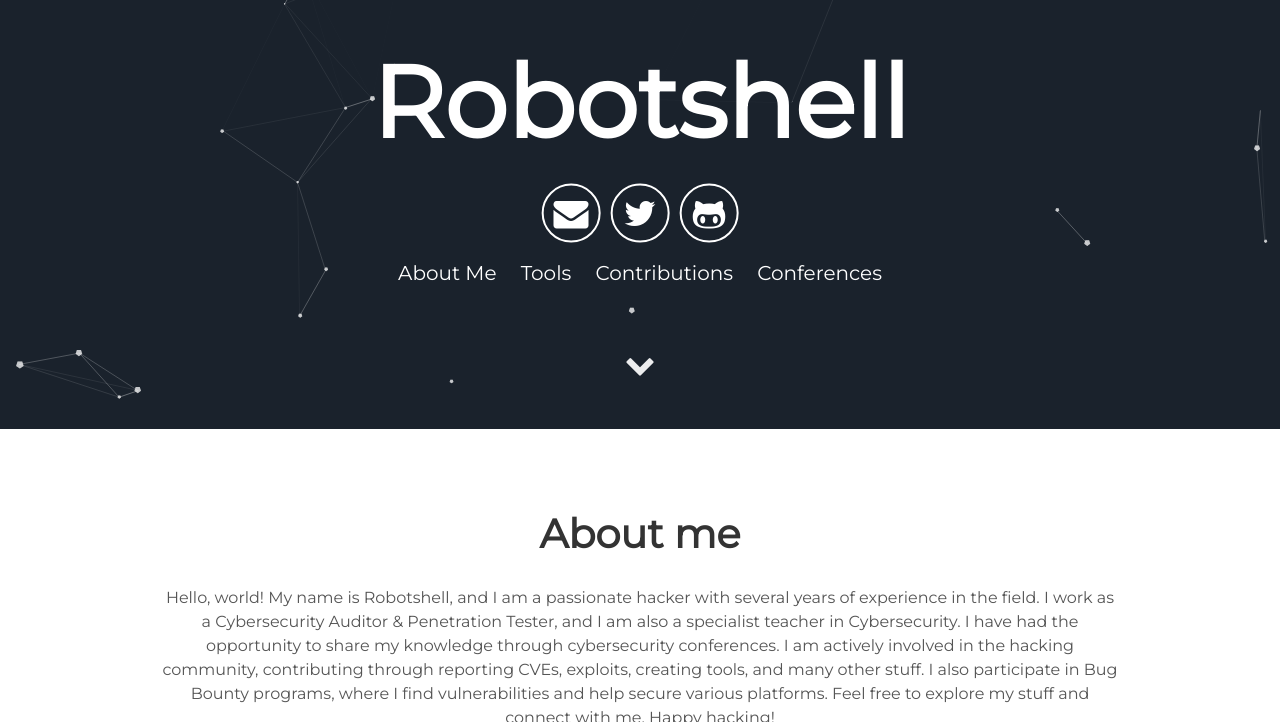
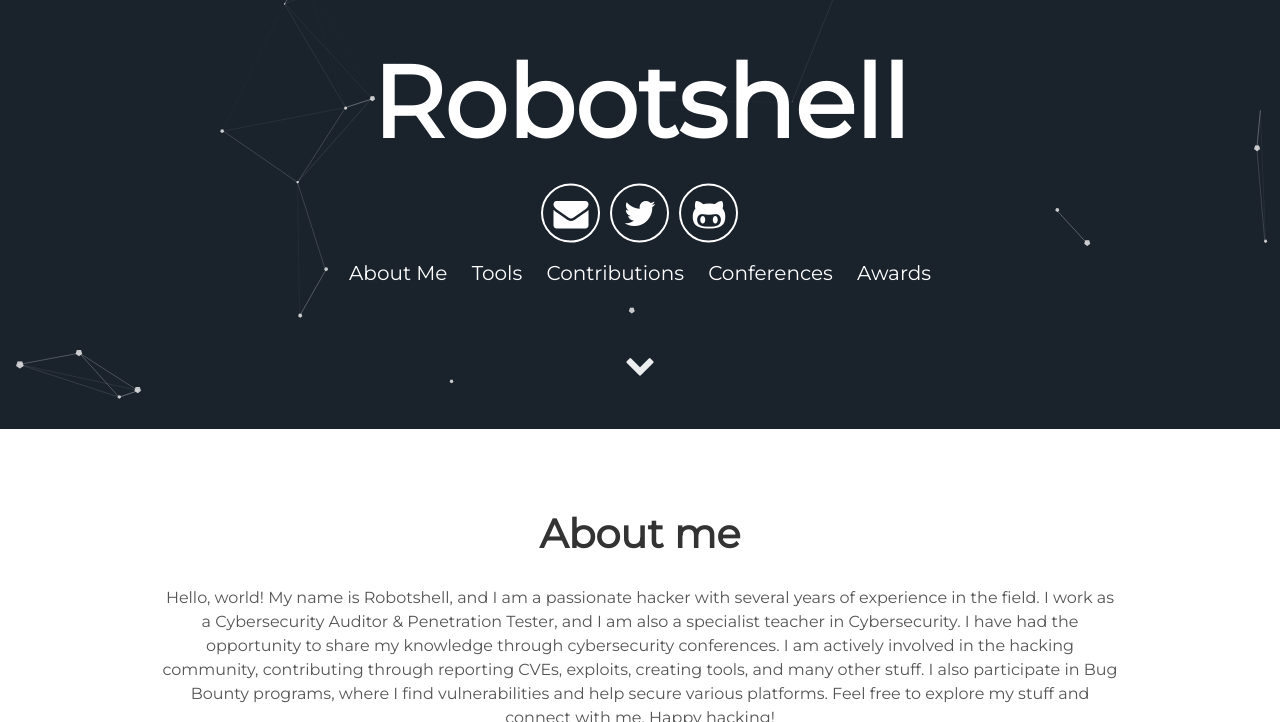
Before and after one commit to robotshell/robotshell.github.io, a Jekyll site: the page built from index.html, in a window 1280 px wide and 900 px high, scrolled down 471 px, cut to the strip 0-722 px from the top of the window. Built offline with Jekyll 4.4.1, drawn with Linux system fonts in a browser that asks for light colours.

Commit message:
Update header.html

```diff
--- a/_includes/header.html
+++ b/_includes/header.html
@@ -15,6 +15,7 @@
         <a class="link" href="#projects" data-scroll>Tools</a>
         <a class="link" href="#contributions" data-scroll>Contributions</a>
         <a class="link" href="#conferences" data-scroll>Conferences</a>
+        <a class="link" href="#awards" data-scroll>Awards</a>
       </div>
   </div>
   <a class="down" href="#about" data-scroll><i class="icon fa fa-chevron-down" aria-hidden="true"></i></a>
```
